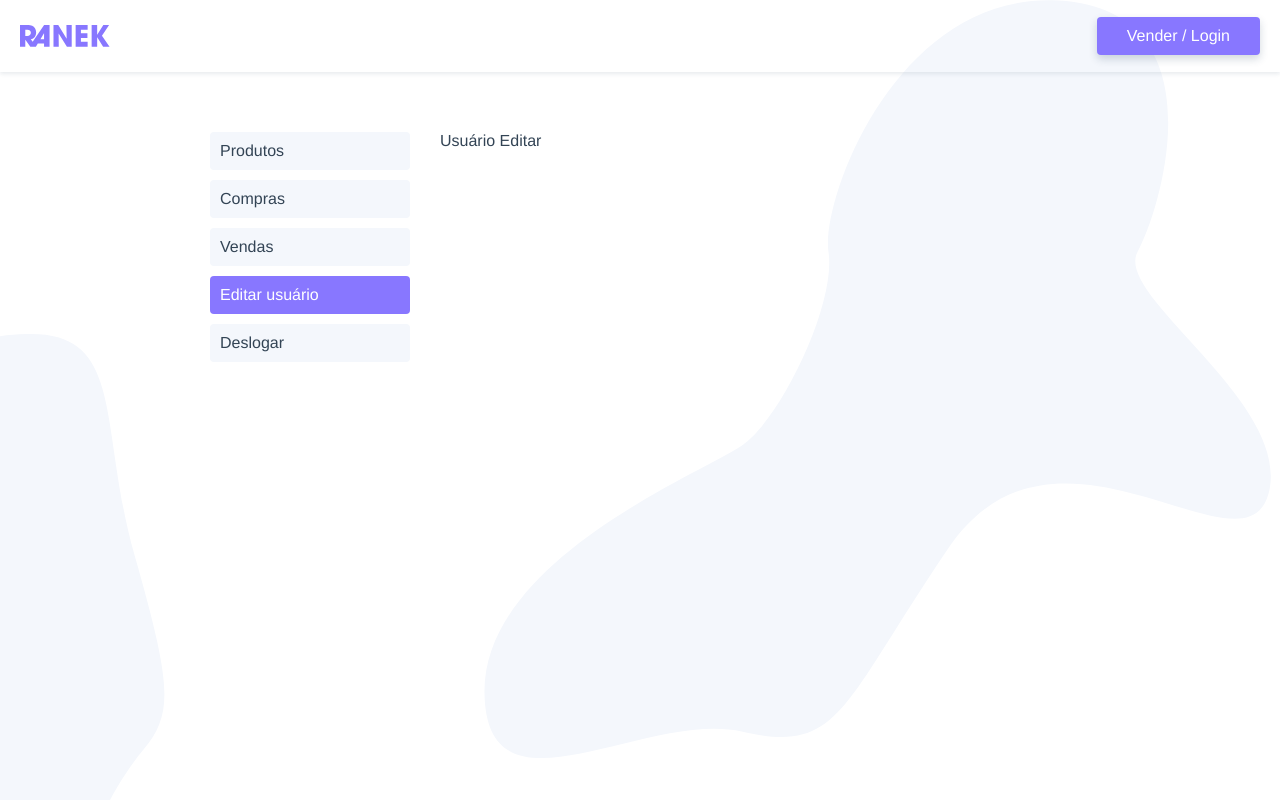
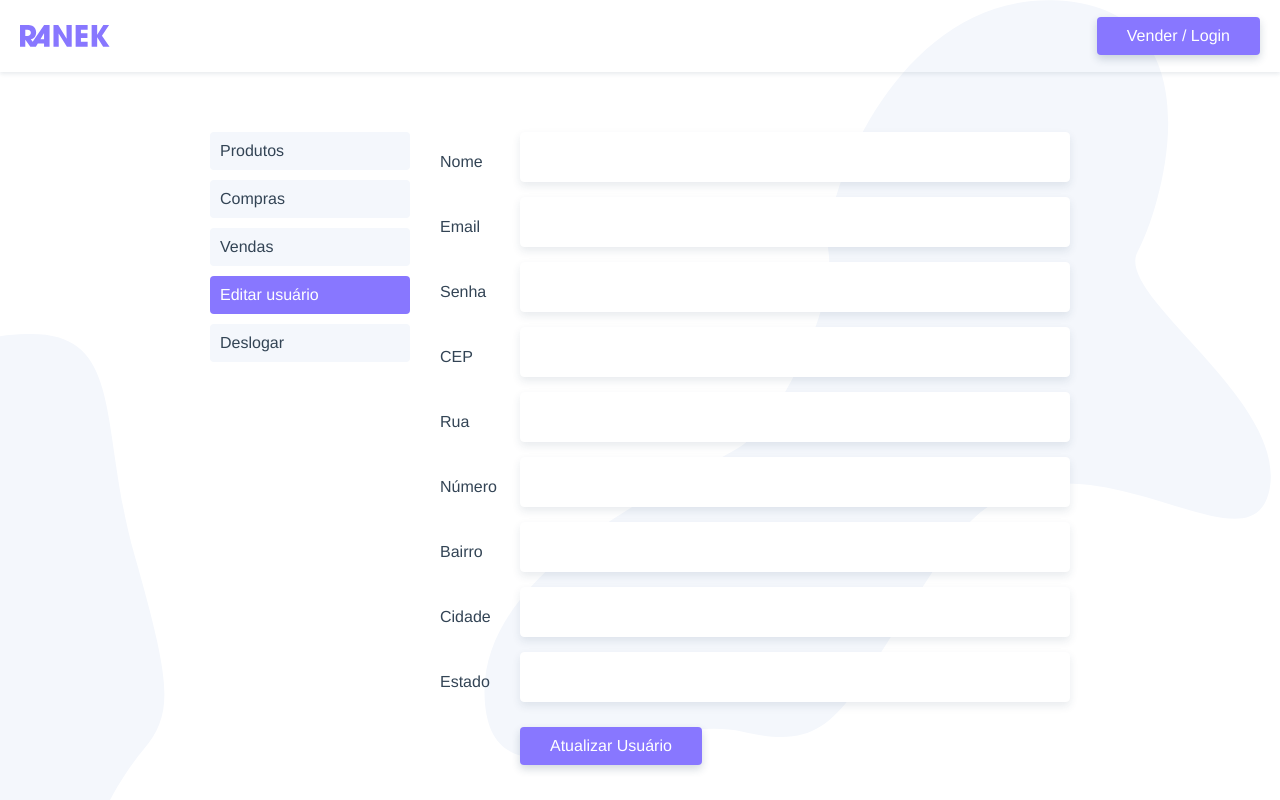
Before and after one commit to WillRy/vuejs2-completo, a Vue app in the folder 09-ranek-projeto-final/ranek-spa/: page /usuario/editar in a window 1280 px wide. Shown: the top 800 px of the page. Built offline with nearby package versions, Linux system fonts and the light colour scheme.

Commit message:
Criada página de atualizar perfil

```diff
--- a/09-ranek-projeto-final/ranek-spa/src/views/usuario/UsuarioEditar.vue
+++ b/09-ranek-projeto-final/ranek-spa/src/views/usuario/UsuarioEditar.vue
@@ -1,10 +1,33 @@
 <template>
-<p>Usuário Editar</p>
+  <section>
+    <UsuarioForm>
+      <button class="btn" @click.prevent="atualizarUsuario">Atualizar Usuário</button>
+    </UsuarioForm>
+  </section>
 </template>
 
 <script>
+import UsuarioForm from "../../components/UsuarioForm";
+import {api} from "../../services";
+
 export default {
-  name: "UsuarioEditar"
+  name: "UsuarioEditar",
+  components: {
+    UsuarioForm
+  },
+  methods: {
+    atualizarUsuario() {
+      const usuario = this.$store.state.usuario;
+      api.put(`/usuario/${usuario.id}`, usuario)
+        .then(() => {
+          this.$store.dispatch('getUsuario', usuario.id);
+          this.$router.push({name: 'usuario'})
+        })
+        .catch(error => {
+          console.log(error.response);
+        })
+    }
+  }
 }
 </script>
 
```
